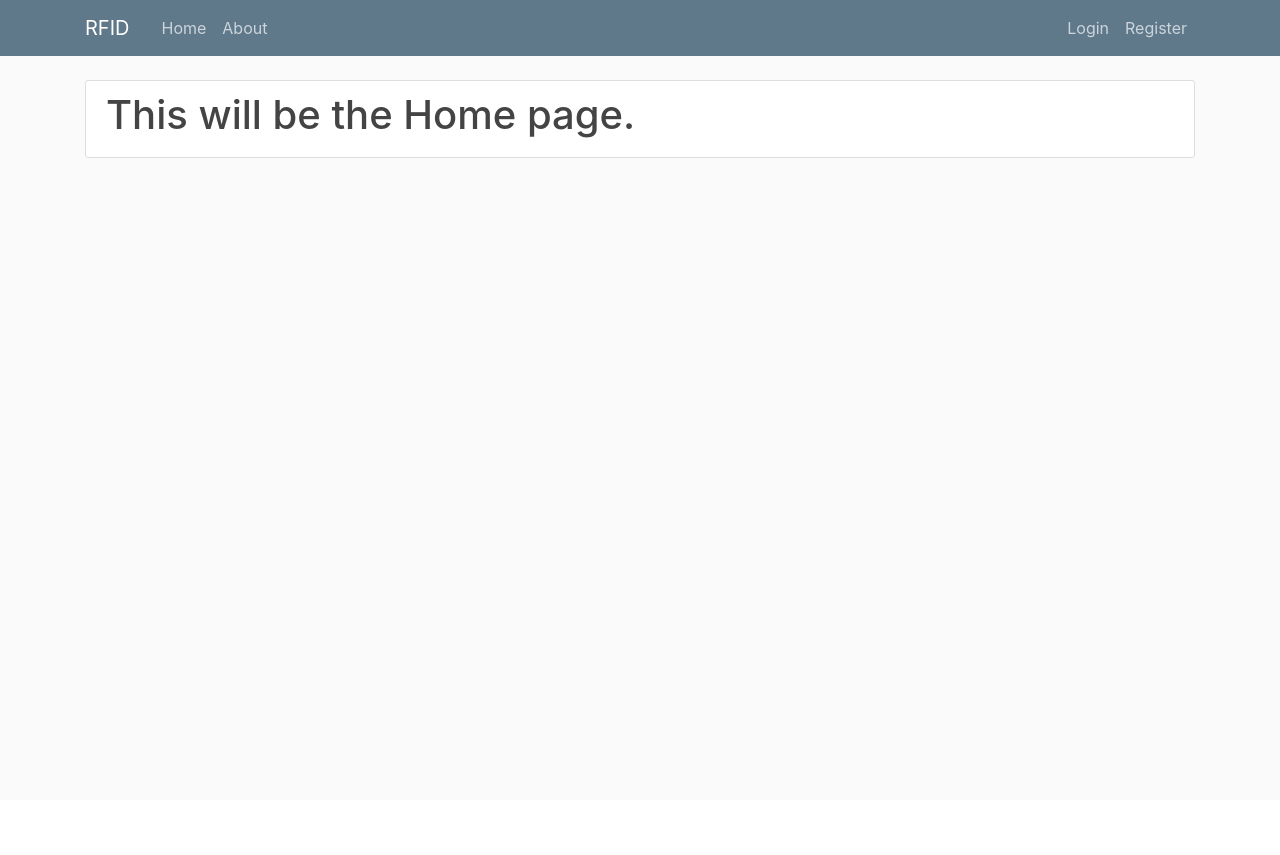
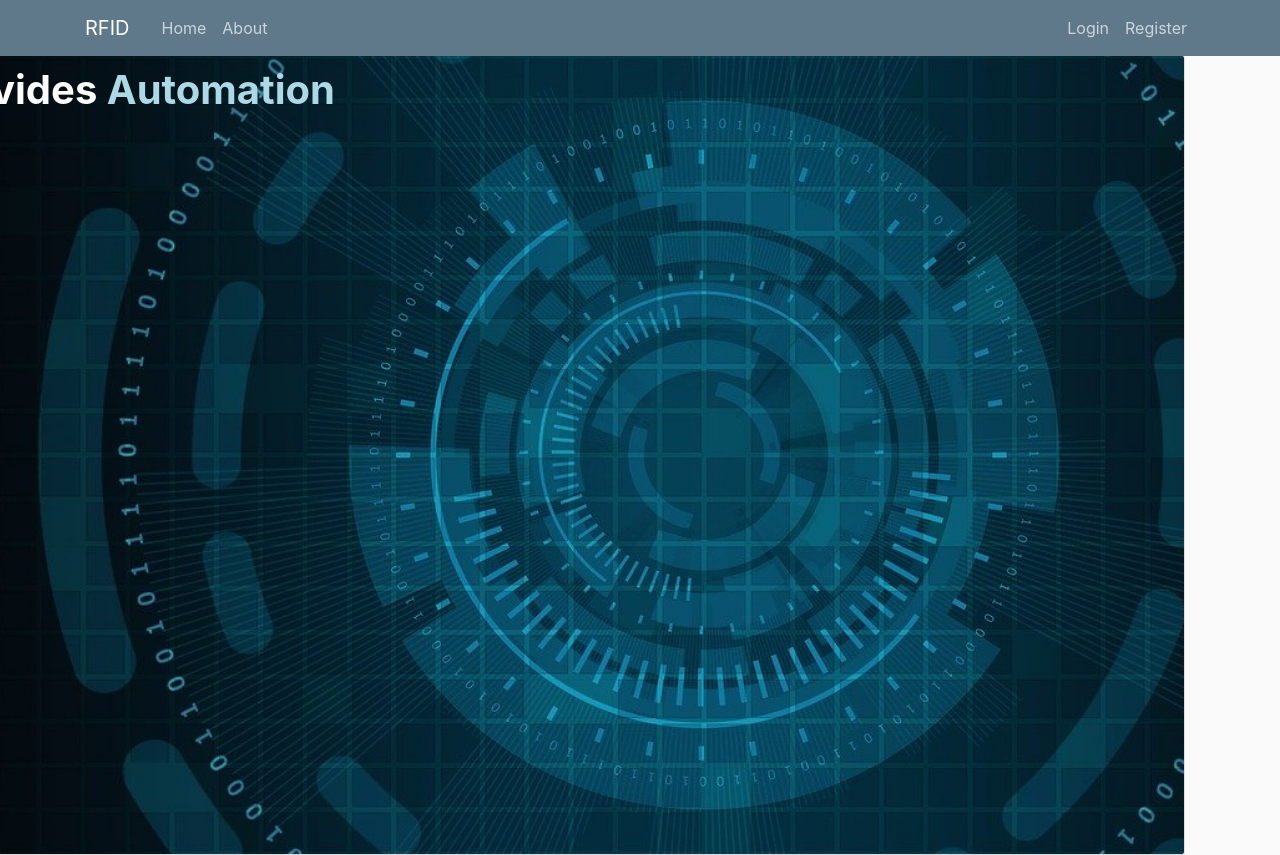
Before and after one commit to MKing301/rfid-attendance, a Flask app: page / in a window 1280 px wide. Before the commit the page ends 158 px from the top, so only its background shows below. Run offline with Flask 2, Linux system fonts and the light colour scheme; some libraries are stand-ins or nearby versions.

Commit message:
Add id and span tags to home layout

```diff
--- a/tag_reader/templates/home.html
+++ b/tag_reader/templates/home.html
@@ -1,6 +1,9 @@
 {% extends "layout.html" %}
 {% block content %}
-    <div class="content-section">
-        <h1>This will be the Home page.</h1>
+    <div class="content-section" id="background-home">
+        <h1>
+            <span>Provides</span>
+            <span class="keyword">Automation</span>
+        </h1>
     </div>
 {% endblock content%}
```
